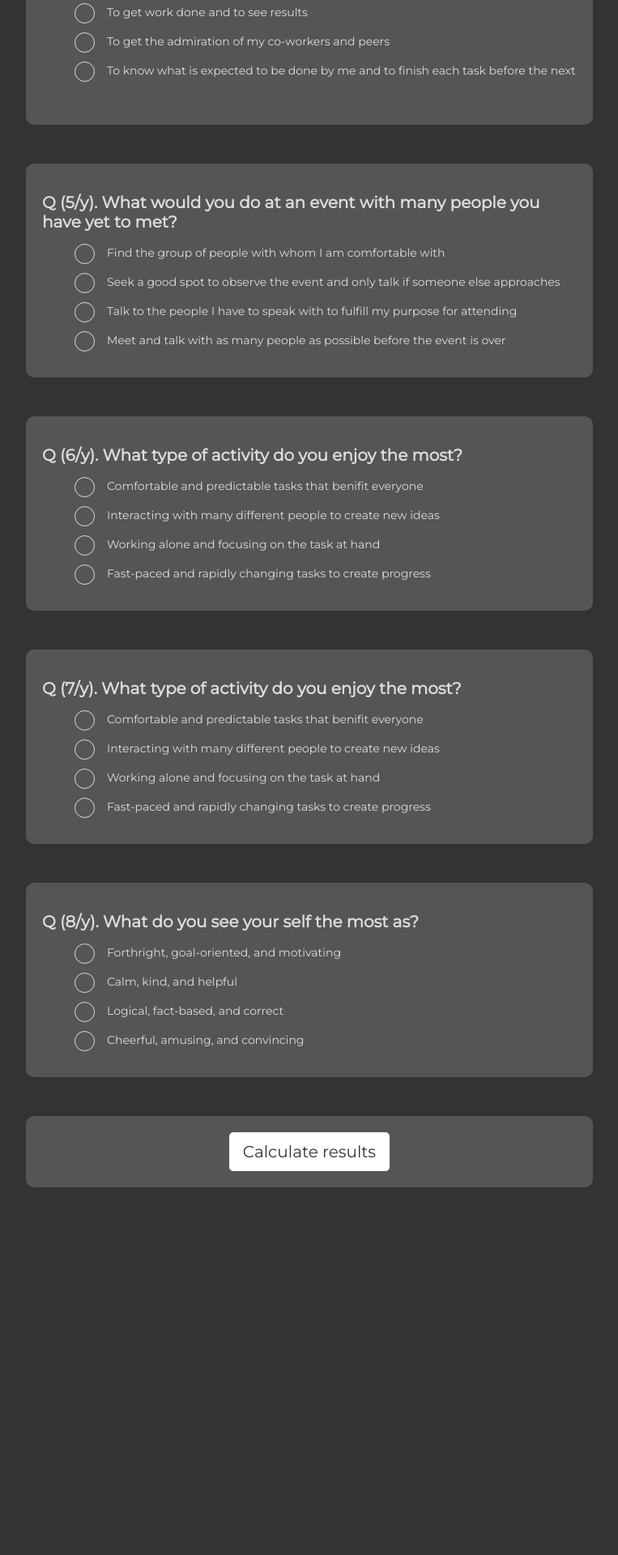
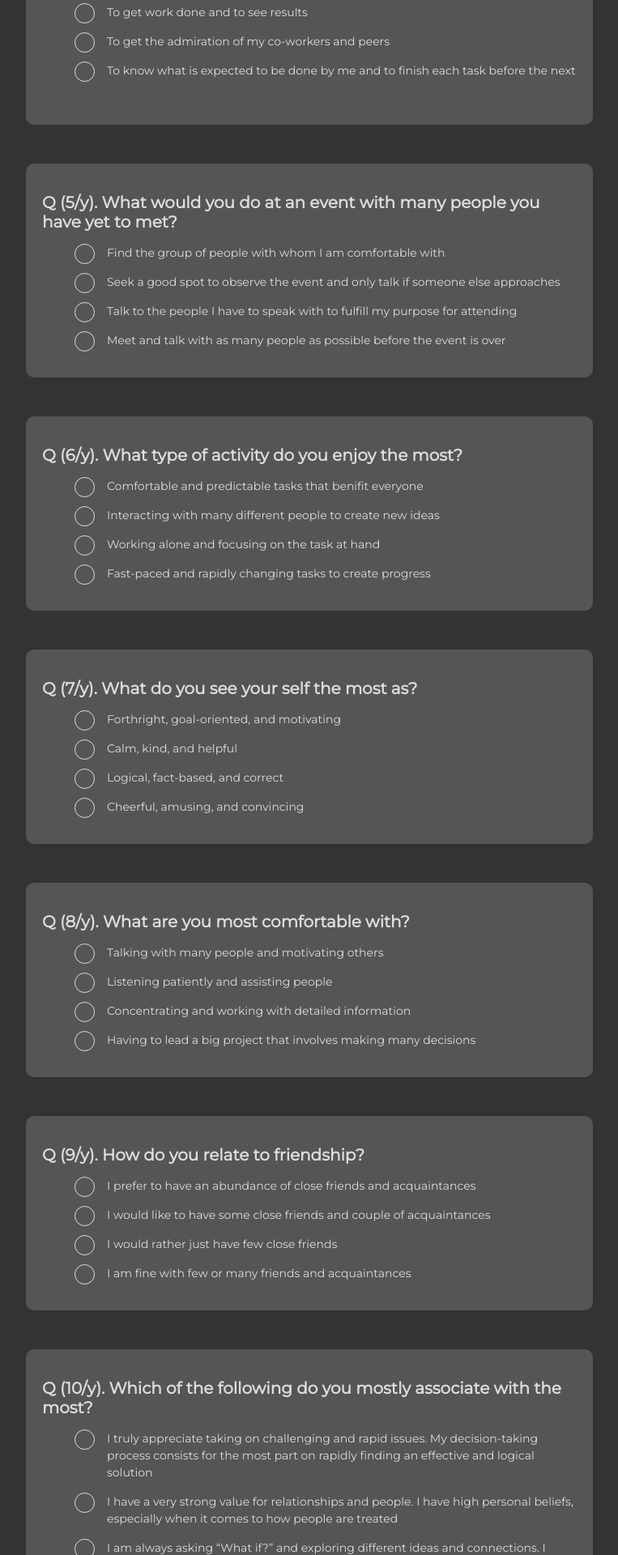
Before and after one commit to Adilius/four-color-test, a Flask app: page /quiz in a window 1280 px wide. Shown: the part 1040-2960 px from the top of the page at 81% size, without its empty margins (258-1021 px from the left). Before the commit the page ends 2506 px from the top, so only its background shows below. Run offline with Flask 2, Linux system fonts and the light colour scheme.

Commit message:
10 questions done

```diff
--- a/app/templates/quiz.html
+++ b/app/templates/quiz.html
@@ -10,13 +10,13 @@
     <div class="ml-sm-5 pl-sm-5 my-2">
         <div class="py-2 h5"><b>Q (1/y). Which role do you take in a project?</b></div>
         <div class="ml-md-3 ml-sm-3 pl-md-5 pt-sm-0 pt-3 options">
-            <label class="options">Leader role
+            <label class="options">Driving the project
                 <input type="radio" name="role" value="1"> <span class="checkmark"></span> </label>
-            <label class="options">The listener
+            <label class="options">Providing valuable feedback
                 <input type="radio" name="role" value="2"> <span class="checkmark"></span> </label>
-            <label class="options">Idea creator
+            <label class="options">Creating new ideas
                 <input type="radio" name="role" value="3"> <span class="checkmark"></span> </label>
-            <label class="options">Taking notes
+            <label class="options">Taking detailed notes
                 <input type="radio" name="role" value="4"> <span class="checkmark"></span> </label>
         </div>
     </div>
@@ -101,23 +101,7 @@
 
 <div class="container my-5">
     <div class="ml-sm-5 pl-sm-5 my-2">
-        <div class="py-2 h5"><b>Q (7/y). What type of activity do you enjoy the most?</b></div>
-        <div class="ml-md-3 ml-sm-3 pl-md-5 pt-sm-0 pt-3 options">
-            <label class="options">Comfortable and predictable tasks that benifit everyone
-                <input type="radio" name="activity" value="1"> <span class="checkmark"></span> </label>
-            <label class="options">Interacting with many different people to create new ideas
-                <input type="radio" name="activity" value="2"> <span class="checkmark"></span> </label>
-            <label class="options">Working alone and focusing on the task at hand
-                <input type="radio" name="activity" value="3"> <span class="checkmark"></span> </label>
-            <label class="options">Fast-paced and rapidly changing tasks to create progress
-                <input type="radio" name="activity" value="4"> <span class="checkmark"></span> </label>
-        </div>
-    </div>
-</div>
-
-<div class="container my-5">
-    <div class="ml-sm-5 pl-sm-5 my-2">
-        <div class="py-2 h5"><b>Q (8/y). What do you see your self the most as?</b></div>
+        <div class="py-2 h5"><b>Q (7/y). What do you see your self the most as?</b></div>
         <div class="ml-md-3 ml-sm-3 pl-md-5 pt-sm-0 pt-3 options">
             <label class="options">Forthright, goal-oriented, and motivating
                 <input type="radio" name="self" value="1"> <span class="checkmark"></span> </label>
@@ -131,6 +115,54 @@
     </div>
 </div>
 
+<div class="container my-5">
+    <div class="ml-sm-5 pl-sm-5 my-2">
+        <div class="py-2 h5"><b>Q (8/y). What are you most comfortable with?</b></div>
+        <div class="ml-md-3 ml-sm-3 pl-md-5 pt-sm-0 pt-3 options">
+            <label class="options">Talking with many people and motivating others
+                <input type="radio" name="comfortable" value="1"> <span class="checkmark"></span> </label>
+            <label class="options">Listening patiently and assisting people
+                <input type="radio" name="comfortable" value="2"> <span class="checkmark"></span> </label>
+            <label class="options">Concentrating and working with detailed information
+                <input type="radio" name="comfortable" value="3"> <span class="checkmark"></span> </label>
+            <label class="options">Having to lead a big project that involves making many decisions
+                <input type="radio" name="comfortable" value="4"> <span class="checkmark"></span> </label>
+        </div>
+    </div>
+</div>
+
+<div class="container my-5">
+    <div class="ml-sm-5 pl-sm-5 my-2">
+        <div class="py-2 h5"><b>Q (9/y). How do you relate to friendship?</b></div>
+        <div class="ml-md-3 ml-sm-3 pl-md-5 pt-sm-0 pt-3 options">
+            <label class="options">I prefer to have an abundance of close friends and acquaintances
+                <input type="radio" name="friendship" value="1"> <span class="checkmark"></span> </label>
+            <label class="options">I would like to have some close friends and couple of acquaintances
+                <input type="radio" name="friendship" value="2"> <span class="checkmark"></span> </label>
+            <label class="options">I would rather just have few close friends
+                <input type="radio" name="friendship" value="3"> <span class="checkmark"></span> </label>
+            <label class="options">I am fine with few or many friends and acquaintances
+                <input type="radio" name="friendship" value="4"> <span class="checkmark"></span> </label>
+        </div>
+    </div>
+</div>
+
+<div class="container my-5">
+    <div class="ml-sm-5 pl-sm-5 my-2">
+        <div class="py-2 h5"><b>Q (10/y). Which of the following do you mostly associate with the most?</b></div>
+        <div class="ml-md-3 ml-sm-3 pl-md-5 pt-sm-0 pt-3 options">
+            <label class="options">I truly appreciate taking on challenging and rapid issues. My decision-taking process consists for the most part on rapidly finding an effective and logical solution
+                <input type="radio" name="core" value="1"> <span class="checkmark"></span> </label>
+            <label class="options">I have a very strong value for relationships and people. I have high personal beliefs, especially when it comes to how people are treated
+                <input type="radio" name="core" value="2"> <span class="checkmark"></span> </label>
+            <label class="options">I am always asking “What if?” and exploring different ideas and connections. I often think about the theoretical or abstract just for fun
+                <input type="radio" name="core" value="3"> <span class="checkmark"></span> </label>
+            <label class="options">I like to take my time with the task at hand and truly sort every detail out. And I do not mind doing so unaccompanied
+                <input type="radio" name="core" value="4"> <span class="checkmark"></span> </label>
+        </div>
+    </div>
+</div>
+
 <div class="container mt-5">
     <div class="d-flex justify-content-center">
         <button class="btn btn-lg btn-default" type="submit">Calculate results</button>
```
Also changed, not shown: app/app.db.
